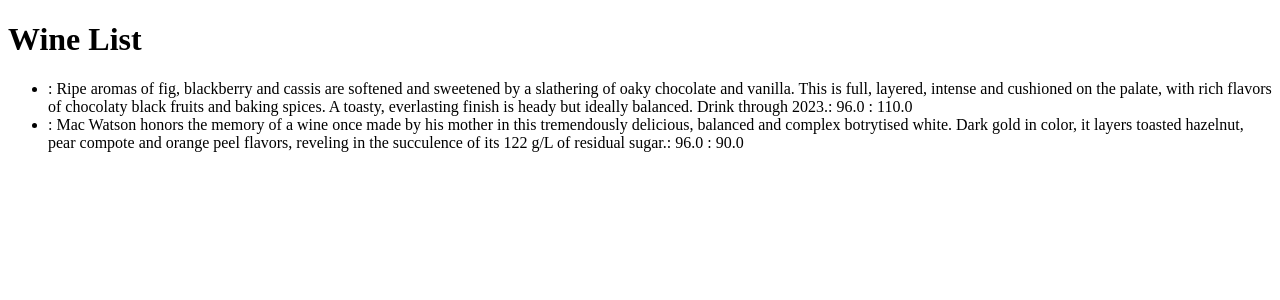
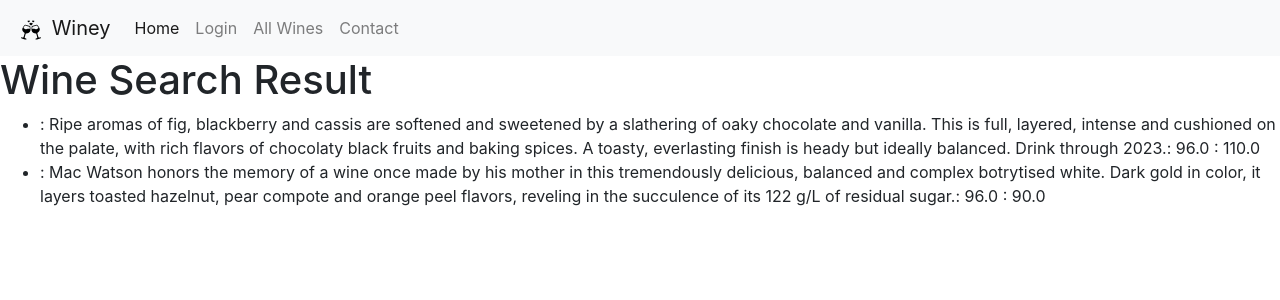
Before and after one commit to kdsoup/DIS_project, a Flask app: template Winey/src/templates/search_results.html in a window 1280 px wide. Shown: the top 300 px of the page. Run offline with Flask 3, Linux system fonts and the light colour scheme; the template is opened without the code that fills it: values that come from a table or form of the project are taken from there, others are empty; data comes from the database, SQL or seed files in the repository; some libraries are stand-ins or nearby versions.

Commit message:
three pages

```diff
--- a/Winey/src/templates/search_results.html
+++ b/Winey/src/templates/search_results.html
@@ -3,14 +3,32 @@
 <head>
     <meta charset="UTF-8">
     <meta name="viewport" content="width=device-width, initial-scale=1.0">
+    <link rel="stylesheet" href="https://cdn.jsdelivr.net/npm/bootstrap@4.0.0/dist/css/bootstrap.min.css" integrity="sha384-Gn5384xqQ1aoWXA+058RXPxPg6fy4IWvTNh0E263XmFcJlSAwiGgFAW/dAiS6JXm" crossorigin="anonymous">
     <title>Wines</title>
 </head>
 <body>
-    <h1>Wine List</h1>
+    <nav class="navbar navbar-expand-lg navbar-light bg-light">
+        <a class="navbar-brand" href="#"><img src ="/static/images/wine.svg" alt="wine SVG" width="30" height="20"> Winey</a>
+          <button class="navbar-toggler" type="button" data-toggle="collapse" data-target="#navbarNavAltMarkup" aria-controls="navbarNavAltMarkup" aria-expanded="false" aria-label="Toggle navigation">
+            <span class="navbar-toggler-icon"></span>
+          </button>
+          <div class="collapse navbar-collapse" id="navbarNavAltMarkup">
+            <div class="navbar-nav">
+              <a class="nav-item nav-link active" href="/home">Home <span class="sr-only">(current)</span></a>
+              <a class="nav-item nav-link" href="/">Login</a>
+              <a class="nav-item nav-link" href="/wines">All Wines</a>
+              <a class="nav-item nav-link" href="/home">Contact</a>
+            </div>
+          </div>
+        </nav>
+    <h1>Wine Search Result</h1>
     <ul>
         {% for wine in wines %}
             <li>{{ wine['name'] }}: {{ wine['description'] }}: {{wine['points']}} : {{wine['price']}}</li>
         {% endfor %}
     </ul>
-</body>
+    <script src="https://code.jquery.com/jquery-3.2.1.slim.min.js" integrity="sha384-KJ3o2DKtIkvYIK3UENzmM7KCkRr/rE9/Qpg6aAZGJwFDMVNA/GpGFF93hXpG5KkN" crossorigin="anonymous"></script>
+    <script src="https://cdn.jsdelivr.net/npm/popper.js@1.12.9/dist/umd/popper.min.js" integrity="sha384-ApNbgh9B+Y1QKtv3Rn7W3mgPxhU9K/ScQsAP7hUibX39j7fakFPskvXusvfa0b4Q" crossorigin="anonymous"></script>
+    <script src="https://cdn.jsdelivr.net/npm/bootstrap@4.0.0/dist/js/bootstrap.min.js" integrity="sha384-JZR6Spejh4U02d8jOt6vLEHfe/JQGiRRSQQxSfFWpi1MquVdAyjUar5+76PVCmYl" crossorigin="anonymous"></script>
+  </body>
 </html>
```
Also changed, not shown: Winey/src/templates/home.html (+4 -3 lines), Winey/src/templates/wines.html (+19 -1 lines).
